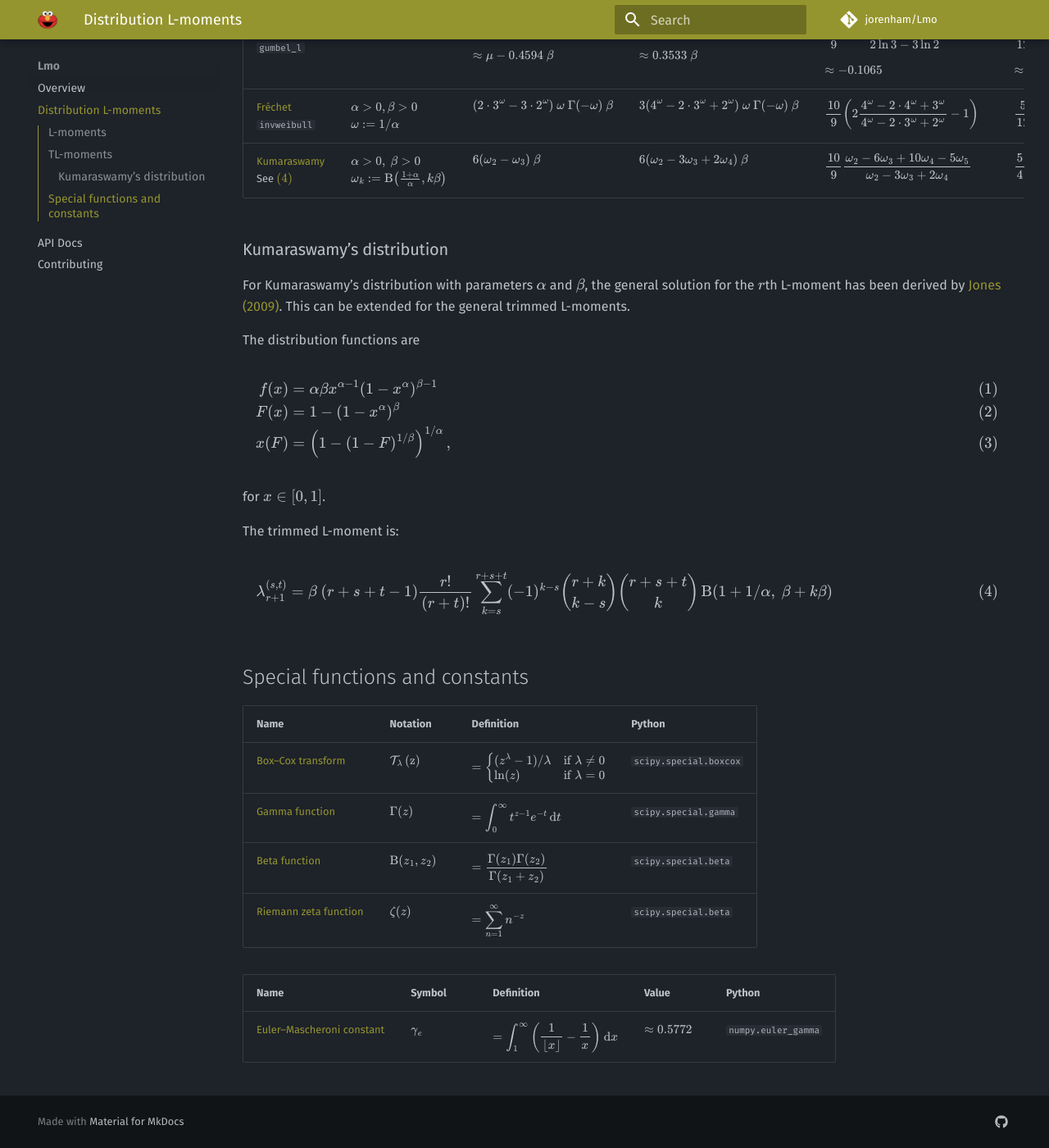
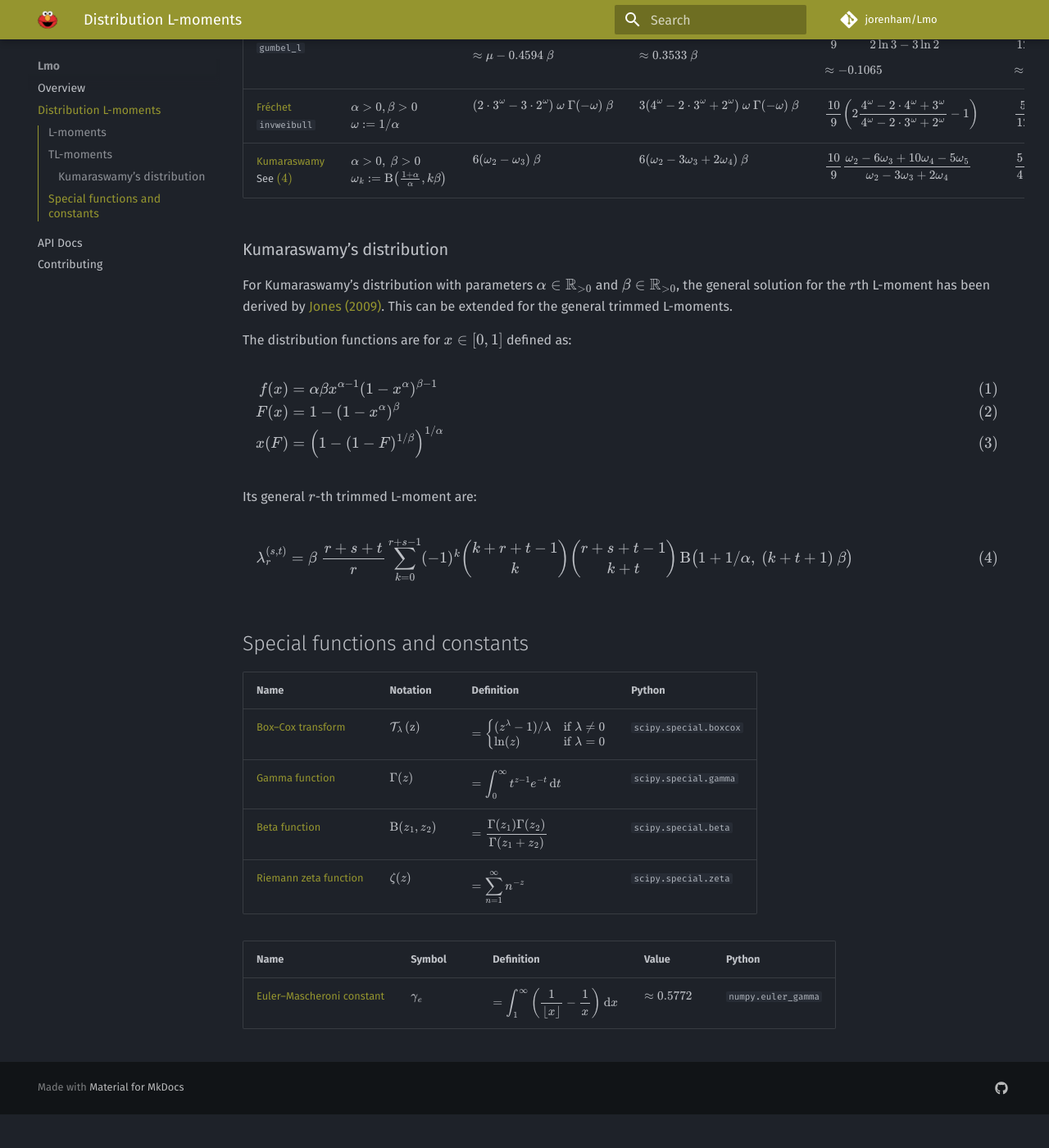
Before and after one commit to jorenham/Lmo, an MkDocs documentation site: the page built from docs/distributions.md, in a window 1280 px wide and 1400 px high, scrolled down 3251 px. Shown: the whole window at 82% size. Built offline with MkDocs 1.6.1 and Material for MkDocs 9.7.7, drawn with Linux system fonts in a browser that asks for light colours; comment, search, counter and statistics services are not loaded; after the commit the page ends 4610 px from its top, so only the background shows below that.

Commit message:
Kumaraswamy's L-moment correction for `s>0 | t>0`

```diff
--- a/docs/distributions.md
+++ b/docs/distributions.md
@@ -980,36 +980,34 @@
 
 ### Kumaraswamy's distribution
 
-For Kumaraswamy's distribution with parameters \( \alpha \) and \( \beta \),
+For Kumaraswamy's distribution with parameters
+\( \alpha \in \mathbb{R}_{>0} \) and \( \beta \in \mathbb{R}_{>0} \),
 the general solution for the \( r \)th L-moment has been derived by
 [Jones (2009)](https://doi.org/10.1016/j.stamet.2008.04.001). This can be
 extended for the general trimmed L-moments.
 
-The distribution functions are
+The distribution functions are for \( x \in [0, 1] \) defined as:
 
 \[
 \begin{align}
 f(x) &= \alpha \beta x^{\alpha-1}(1-x^\alpha)^{\beta-1} \\
 F(x) &= 1 - (1 - x^\alpha)^\beta \\
-x(F) &= \left(1 - (1 - F)^{1/\beta} \right)^{1/\alpha}\, ,
+x(F) &= \left(1 - (1 - F)^{1/\beta} \right)^{1/\alpha}
 \end{align}
 \]
 
-for \( x \in [0, 1] \).
-
-The trimmed L-moment is:
+Its general \( r \)-th trimmed L-moment are:
 
 \[
     \begin{equation}
-        \tlmoment{s,t}{r+1} =
+        \tlmoment{s,t}{r} =
             \beta \
-            (r+s+t-1)
-            \frac{r!}{(r + t)!}
-            \sum_{k=s}^{r+s+t}
-                (-1)^{k-s}
-                \binom{r+k}{k-s}
-                \binom{r+s+t}{k}
-                \B(1 + 1 / \alpha,\ \beta + k\beta)
+            \frac{r + s + t}{r}
+            \sum_{k = 0}^{r + s - 1}
+                (-1)^k
+                \binom{k + r + t - 1}{k}
+                \binom{r + s + t - 1}{k + t}
+                \B\bigl(1 + 1 / \alpha,\ (k + t + 1) \ \beta \bigr)
             \label{eq:lr_kum}
     \end{equation}
 \]
@@ -1097,7 +1095,7 @@
             = \sum_{n = 1}^{\infty} n^{-z}
         \]
     </td>
-    <td><code>scipy.special.beta</code></td>
+    <td><code>scipy.special.zeta</code></td>
 </tr>
 </table>
 
```
